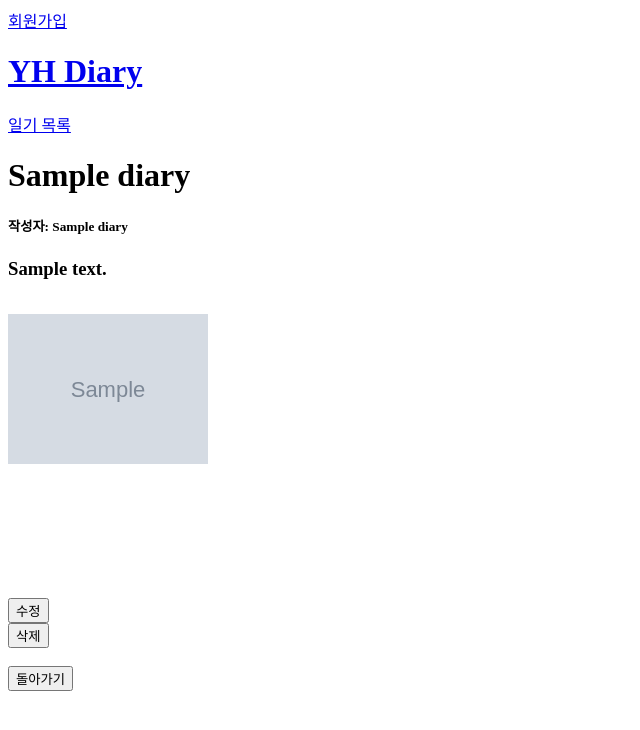
After one commit to yonghee555/Personal-Diary, a Flask app: template templates/detail.html in a window 1280 px wide. The commit adds this page. Shown: the top 730 px of the page, without its empty margins (0-640 px from the left). Run offline with Flask 2, Linux system fonts and the light colour scheme; the template is opened without the code that fills it: most values are stand-ins (such as "Sample title", 1, 10 or a date in 2020); grey boxes marked "Sample" are stand-in pictures; some libraries are stand-ins or nearby versions.

Commit message:
글 상세보기 / 사진 보기 구현

```diff
--- a/app.py
+++ b/app.py
@@ -68,8 +68,8 @@ def register():
 
 @app.route('/diary/<diaryId>', methods=['GET'])
 def show_diary(diaryId):
-    diary = DB.diaries.find_one({'_id' : diaryId})
-    # TODO: diary 보기 페이지 구현
+    diary = DB.diaries.find_one({'_id' : ObjectId(diaryId)})
+    return render_template('detail.html', diary = diary)
 
 @app.route('/diary/add', methods=['GET', 'POST'])
 def add_diary():
@@ -77,7 +77,6 @@ def add_diary():
         return render_template('index.html')
     if request.method == 'POST':
         f = request.files['file']
-        # filename = secure_filename(f.filename)
         storage.save_file(f.filename, f)
         post = {
             "name": session['username'],
@@ -91,13 +90,29 @@ def add_diary():
     else:
         return render_template('write.html')
 
-@app.route("/diary/edit/<diaryId>")
+@app.route("/diary/edit/<diaryId>", methods = ['GET', 'POST'])
 def edit_diary(diaryId):
     diary = DB.diaries.find_one({"_id": ObjectId(diaryId)})
+    former_filename = diary["filename"]
     if session['username'] == diary["name"]:
-        return render_template('update.html', diary = diary)
+        if request.method == 'POST':
+            f = request.files['file']
+            if f.filename != former_filename and f.filename != "":
+                storage.save_file(f.filename, f)
+                DB.diaries.update_one({'_id': ObjectId(diaryId)}, {'$set': {
+                    "title": request.form['title'],
+                    "content": request.form['content'],
+                    "filename": f.filename
+                }})
+            else:
+                DB.diaries.update_one({'_id': ObjectId(diaryId)}, {'$set': {
+                    "title": request.form['title'],
+                    "content": request.form['content']
+                }})
+        else:
+            return render_template('update.html', diary = diary)
     else:
-        flash("삭제 권한이 없습니다.")
+        flash("수정 권한이 없습니다.")
     return redirect(url_for('index'))
 
 
@@ -106,11 +121,14 @@ def delete_diary(diaryId):
     diary = DB.diaries.find_one({"_id": ObjectId(diaryId)})
     if session['username'] == diary["name"]:
         DB.diaries.delete_one({"_id": ObjectId(diaryId)})
-        flash("삭제 되었습니다.")
     else:
         flash("삭제 권한이 없습니다.")
     return redirect(url_for('index'))
 
 
+@app.route("/diary/showimage/<filename>")
+def show_image(filename):
+    return storage.send_file(filename)
+
 if __name__ == "__main__":
     app.run(debug=True)
--- a/templates/base.html
+++ b/templates/base.html
@@ -15,10 +15,7 @@
 			</a>
 		</div>
 		<div class="default">
-			{% block user %}
-
-			{% endblock user %}
-			<a href="{{url_for('index)}}">일기 목록</a>
+			<a href="{{url_for('index')}}">일기 목록</a>
 		</div>
 	</header>
 	<div class="body">
--- /dev/null
+++ b/templates/detail.html
@@ -0,0 +1,31 @@
+{% extends 'base.html' %}
+{% block contents %}
+<div class="detail_box">
+	<div class="detail_box_title">
+		<h1>{{diary.title}}</h1>
+	</div>
+	<div class="detail_box_uid">
+		<h5>작성자: {{diary.name}}</h5>
+	</div>
+	<div class="detail_box_contents">
+		<h3>{{diary.content}}</h3>
+	</div>
+	{% if diary['filename'] != '' %}
+	<div class="detail_box_image" style="width: 300px; height: 300px; overflow: hidden;">
+		<p><img src="{{url_for('show_image', filename=diary.filename)}}" width="200"/></p>
+	</div>
+	{% endif %}
+</div>
+<div class="detail_delete_edit">
+	<form action="{{url_for('edit_diary',diaryId=diary._id)}}">
+		<button type="submit">수정</button>
+	</form>
+	<form action="{{url_for('delete_diary',diaryId=diary._id)}}">
+		<button type="submit">삭제</button>
+	</form>
+</div>
+<br>
+<form action="{{url_for('index')}}">
+	<button type="submit">돌아가기</button>
+</form>
+{% endblock contents %}
```
Also changed, not shown: templates/main.html (+3 -25 lines).
